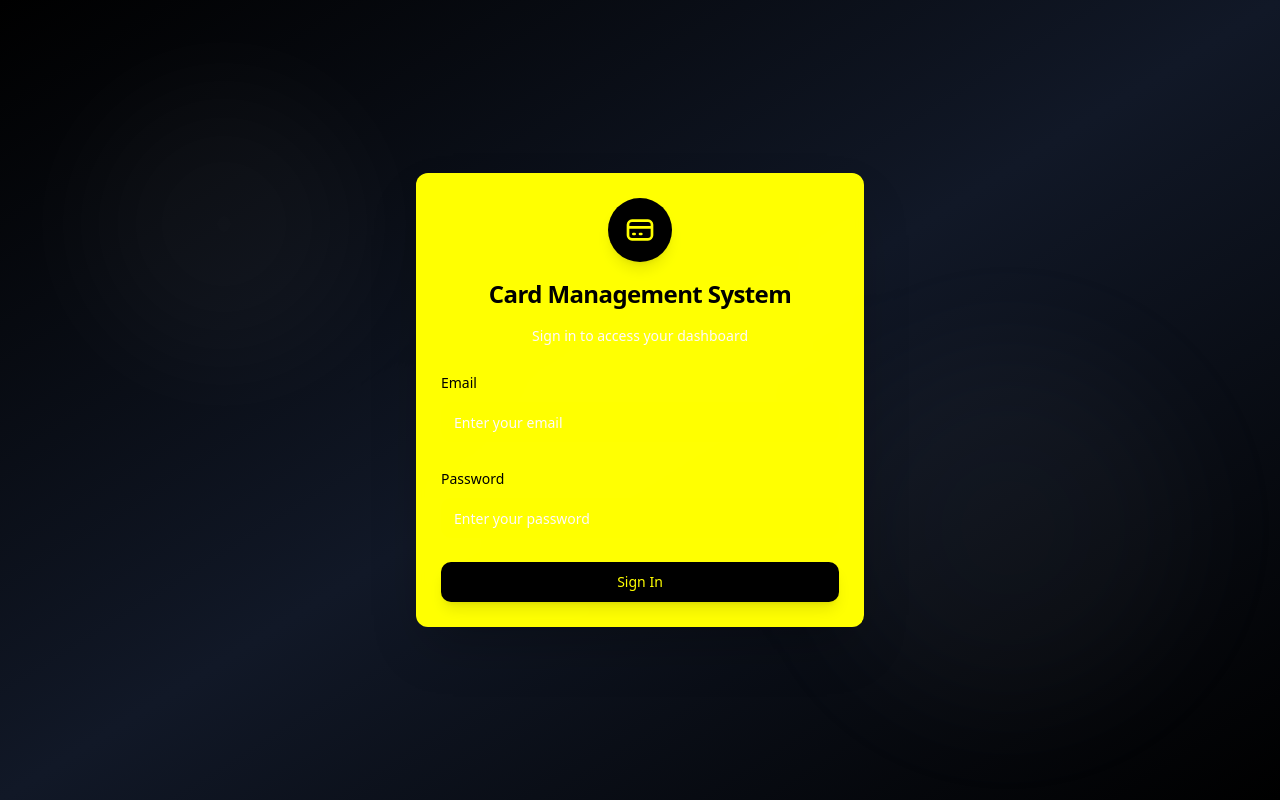
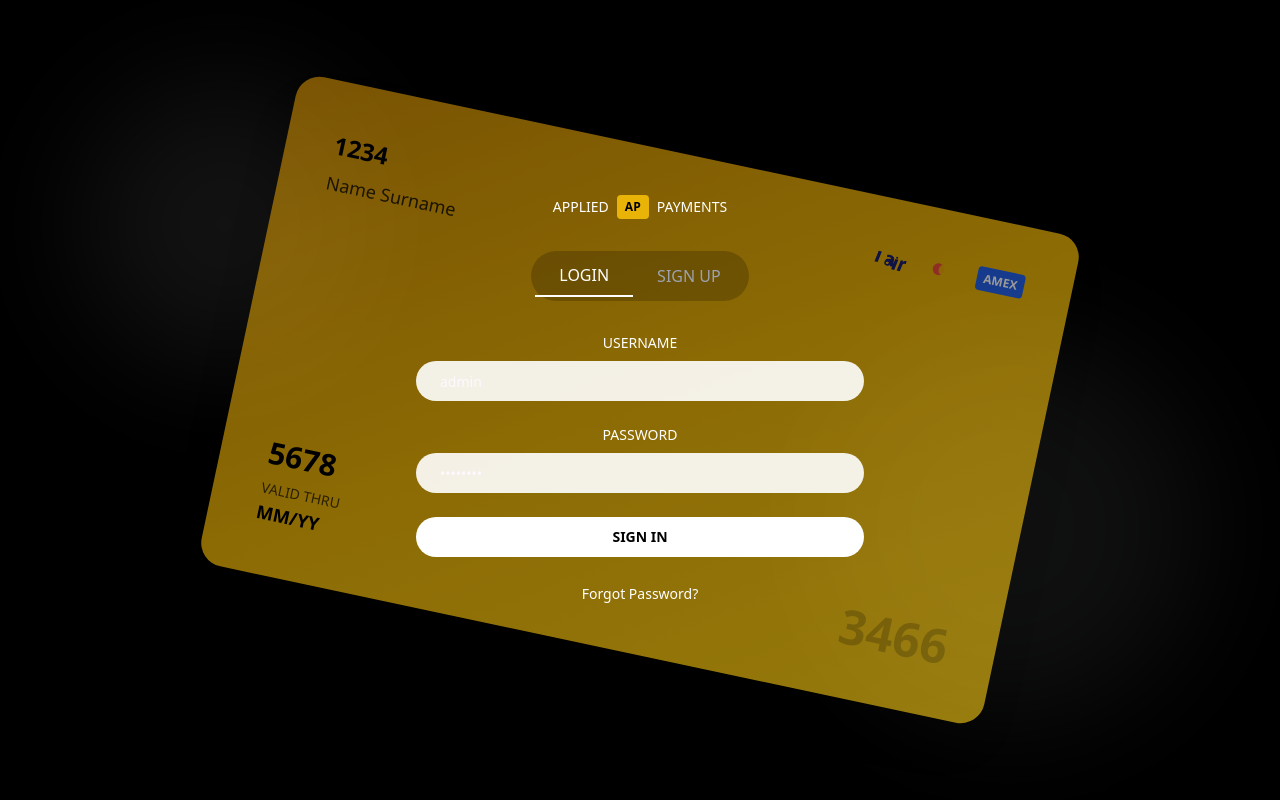
Before and after one commit to rimurudeoxyy/card-canvas-ui, a React (Vite) app: page / in a window 1280 px wide. Built offline with nearby package versions, Linux system fonts and the light colour scheme.

Commit message:
Refactor: Update login page and card design
- Changed the login page design to match the provided image.
- Modified the card design to use white color and added card brand logos.
- Updated `src/components/LoginPage.tsx`, `src/components/CreditCard.tsx`, and `src/index.css`.

```diff
--- a/src/components/LoginPage.tsx
+++ b/src/components/LoginPage.tsx
@@ -3,11 +3,30 @@ import React, { useState } from 'react';
 import { Button } from '@/components/ui/button';
 import { Input } from '@/components/ui/input';
 import { Label } from '@/components/ui/label';
-import { Card, CardContent, CardDescription, CardHeader, CardTitle } from '@/components/ui/card';
 
 interface LoginPageProps {
   onLogin: (email: string, password: string) => void;
 }
+
+// Card brand logo components
+const VisaLogo = ({ className = "w-8 h-4" }: { className?: string }) => (
+  <svg className={className} viewBox="0 0 48 16" fill="none">
+    <path d="M18.5 2.5h3.2l-2 11h-3.2l2-11zm8.8 7.1c0-.8.7-1.2 2.1-1.4l1.7-.2c.7-.1 1.1-.3 1.1-.7 0-.6-.7-.9-1.8-.9-1 0-1.8.2-2.4.5l-.4-2.3c.7-.3 1.8-.6 3.1-.6 2.9 0 4.7 1.5 4.7 3.8v7.3h-2.7l-.2-1h-.1c-.6.8-1.6 1.2-2.8 1.2-1.8 0-3.3-1.1-3.3-3.1 0-2.6 2.3-3.6 5-3.6zm2.9 1.7c-1.4 0-2.3.5-2.3 1.3 0 .6.4 1 1.2 1 .9 0 1.5-.6 1.5-1.4v-.9h-.4zm7.8-6.8c.6 0 1.1.4 1.1 1s-.5 1-1.1 1-1.1-.4-1.1-1 .5-1 1.1-1zm-1.6 2.5h3.2l-2 11h-3.2l2-11zm8.1 0l-.3 1.8h.1c.7-1.4 1.8-2 3.2-2 .3 0 .6 0 .8.1l-.6 3c-.3-.1-.7-.1-1-.1-1.2 0-2.1.9-2.3 2.2l-1.1 6h-3.2l2-11h2.4z" fill="#1a1f71"/>
+  </svg>
+);
+
+const MastercardLogo = ({ className = "w-8 h-5" }: { className?: string }) => (
+  <div className={`${className} flex items-center justify-center`}>
+    <div className="w-3 h-3 bg-red-500 rounded-full opacity-90"></div>
+    <div className="w-3 h-3 bg-yellow-500 rounded-full -ml-1.5 opacity-90"></div>
+  </div>
+);
+
+const AmexLogo = ({ className = "w-8 h-4" }: { className?: string }) => (
+  <div className={`${className} bg-blue-600 rounded text-white flex items-center justify-center text-xs font-bold`}>
+    AMEX
+  </div>
+);
 
 const LoginPage: React.FC<LoginPageProps> = ({ onLogin }) => {
   const [email, setEmail] = useState('');
@@ -19,61 +38,116 @@ const LoginPage: React.FC<LoginPageProps> = ({ onLogin }) => {
   };
 
   return (
-    <div className="min-h-screen flex items-center justify-center bg-gradient-to-br from-black via-gray-900 to-black relative overflow-hidden">
-      {/* Animated background elements */}
-      <div className="absolute inset-0 opacity-5">
+    <div className="min-h-screen flex items-center justify-center bg-black relative overflow-hidden">
+      {/* Background pattern */}
+      <div className="absolute inset-0 opacity-10">
         <div className="absolute top-20 left-20 w-72 h-72 bg-white rounded-full blur-3xl animate-pulse"></div>
         <div className="absolute bottom-20 right-20 w-96 h-96 bg-gray-300 rounded-full blur-3xl animate-pulse delay-1000"></div>
-        <div className="absolute top-1/2 left-1/2 transform -translate-x-1/2 -translate-y-1/2 w-80 h-80 bg-gray-400 rounded-full blur-3xl animate-pulse delay-500"></div>
       </div>
 
-      <Card className="w-full max-w-md mx-4 backdrop-blur-sm bg-card/95 shadow-2xl border border-border/50 animate-fade-in">
-        <CardHeader className="text-center space-y-4">
-          <div className="mx-auto w-16 h-16 bg-primary rounded-full flex items-center justify-center shadow-lg">
-            <svg className="w-8 h-8 text-primary-foreground" fill="none" stroke="currentColor" viewBox="0 0 24 24">
-              <path strokeLinecap="round" strokeLinejoin="round" strokeWidth={2} d="M3 10h18M7 15h1m4 0h1m-7 4h12a3 3 0 003-3V8a3 3 0 00-3-3H6a3 3 0 00-3 3v8a3 3 0 003 3z" />
-            </svg>
+      {/* Large Credit Card Background */}
+      <div className="absolute inset-0 flex items-center justify-center">
+        <div className="w-[800px] h-[500px] bg-gradient-to-br from-yellow-600 via-yellow-500 to-yellow-400 rounded-3xl transform rotate-12 opacity-60 shadow-2xl">
+          {/* Card Details */}
+          <div className="p-12 h-full flex flex-col justify-between text-black">
+            <div className="flex justify-between items-start">
+              <div>
+                <div className="text-2xl font-bold mb-2">1234</div>
+                <div className="text-lg opacity-80">Name Surname</div>
               </div>
-          <CardTitle className="text-2xl font-bold">Card Management System</CardTitle>
-          <CardDescription className="text-muted-foreground">
-            Sign in to access your dashboard
-          </CardDescription>
-        </CardHeader>
-        <CardContent>
+              <div className="flex gap-4 items-center">
+                <VisaLogo className="w-12 h-6" />
+                <MastercardLogo className="w-10 h-6" />
+                <AmexLogo className="w-12 h-6" />
+              </div>
+            </div>
+
+            <div className="flex justify-between items-end">
+              <div>
+                <div className="text-3xl font-bold mb-2">5678</div>
+                <div className="text-sm opacity-70">VALID THRU</div>
+                <div className="text-lg font-semibold">MM/YY</div>
+              </div>
+              <div className="text-right">
+                <div className="text-5xl font-bold opacity-20">3466</div>
+              </div>
+            </div>
+          </div>
+        </div>
+      </div>
+
+      {/* Login Form */}
+      <div className="relative z-10 w-full max-w-md mx-4">
+        {/* Header */}
+        <div className="text-center mb-8">
+          <div className="flex items-center justify-center gap-2 mb-4">
+            <div className="text-white text-sm font-medium">APPLIED</div>
+            <div className="w-8 h-6 bg-yellow-500 rounded flex items-center justify-center">
+              <div className="text-black text-xs font-bold">AP</div>
+            </div>
+            <div className="text-white text-sm font-medium">PAYMENTS</div>
+          </div>
+        </div>
+
+        {/* Login/Sign Up Tabs */}
+        <div className="flex justify-center mb-8">
+          <div className="flex bg-black/20 rounded-full p-1">
+            <button className="px-6 py-2 text-white font-medium border-b-2 border-white">
+              LOGIN
+            </button>
+            <button className="px-6 py-2 text-gray-400 font-medium">
+              SIGN UP
+            </button>
+          </div>
+        </div>
+
+        {/* Form */}
         <form onSubmit={handleSubmit} className="space-y-6">
-            <div className="space-y-2">
-              <Label htmlFor="email">Email</Label>
+          <div>
+            <Label htmlFor="email" className="block text-white text-sm font-medium mb-2 text-center">
+              USERNAME
+            </Label>
             <Input
               id="email"
               type="email"
-                placeholder="Enter your email"
+              placeholder="admin"
               value={email}
               onChange={(e) => setEmail(e.target.value)}
-                className="transition-all duration-200 focus:ring-2 focus:ring-ring/20"
+              className="w-full bg-white/90 border-0 rounded-full px-6 py-3 text-black placeholder-gray-500 focus:ring-2 focus:ring-white focus:bg-white"
               required
             />
           </div>
-            <div className="space-y-2">
-              <Label htmlFor="password">Password</Label>
+
+          <div>
+            <Label htmlFor="password" className="block text-white text-sm font-medium mb-2 text-center">
+              PASSWORD
+            </Label>
             <Input
               id="password"
               type="password"
-                placeholder="Enter your password"
+              placeholder="••••••••"
               value={password}
               onChange={(e) => setPassword(e.target.value)}
-                className="transition-all duration-200 focus:ring-2 focus:ring-ring/20"
+              className="w-full bg-white/90 border-0 rounded-full px-6 py-3 text-black placeholder-gray-500 focus:ring-2 focus:ring-white focus:bg-white"
               required
             />
           </div>
+
           <Button
             type="submit"
-              className="w-full bg-primary hover:bg-primary/90 transition-all duration-200 transform hover:scale-105 shadow-lg"
+            className="w-full bg-white text-black font-semibold rounded-full py-3 hover:bg-gray-100 transition-all duration-200 transform hover:scale-105"
           >
-              Sign In
+            SIGN IN
           </Button>
         </form>
-        </CardContent>
-      </Card>
+
+        {/* Forgot Password */}
+        <div className="text-center mt-6">
+          <button className="text-white text-sm hover:underline">
+            Forgot Password?
+          </button>
+        </div>
+      </div>
     </div>
   );
 };
--- a/src/index.css
+++ b/src/index.css
@@ -125,4 +125,19 @@
   .discover-gradient {
     background: var(--discover-gradient);
   }
+
+  .animate-fade-in {
+    animation: fade-in 0.5s ease-out;
+  }
+
+  @keyframes fade-in {
+    0% {
+      opacity: 0;
+      transform: translateY(10px);
+    }
+    100% {
+      opacity: 1;
+      transform: translateY(0);
+    }
+  }
 }
```
Lines whose indentation alone changed are shown as unchanged.
